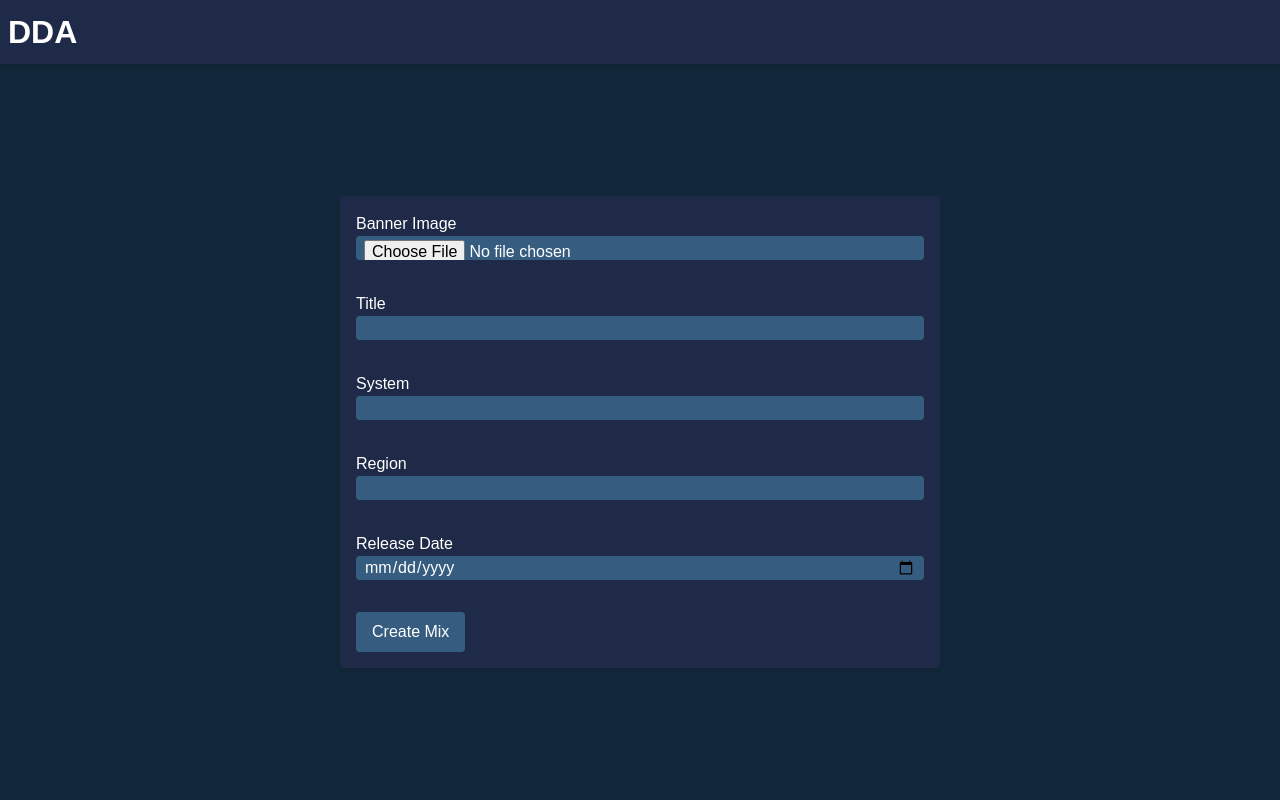
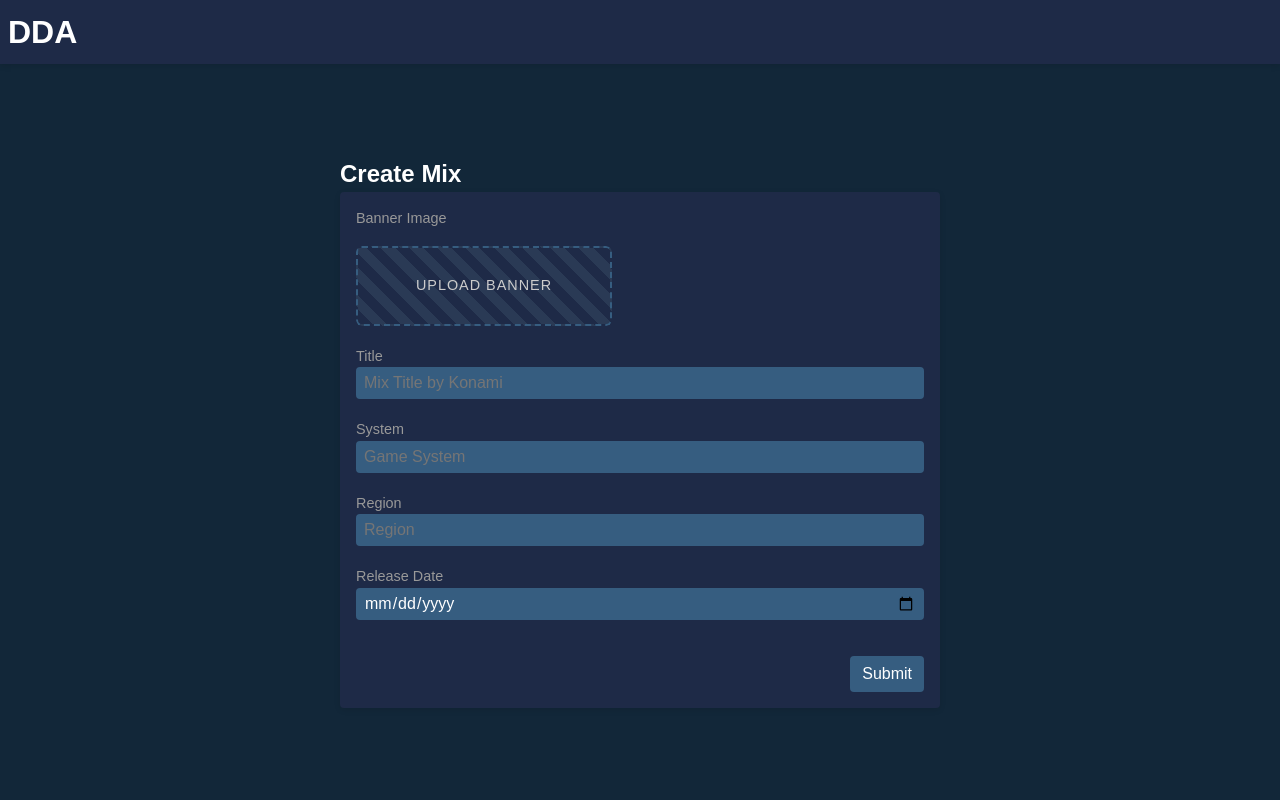
Before and after one commit to clynamic/dance_dance_analytics, a Flask app: page /mix/create in a window 1280 px wide. Run offline with Flask 3, Linux system fonts and the light colour scheme; parts of the project's set-up code (start-up, migrations or seed data) failed here and were passed over.

Commit message:
updated mix creation form

```diff
--- /dev/null
+++ b/app/static/css/mix/_form.css
@@ -0,0 +1,64 @@
+.banner-preview-wrapper {
+  display: block;
+  position: relative;
+
+  width: 256px;
+  height: 80px;
+
+  margin-top: 1rem;
+
+  border-radius: 6px;
+  overflow: hidden;
+  cursor: pointer;
+
+  outline: 2px solid transparent;
+
+  transition: outline 0.2s ease-in-out;
+}
+
+.banner-preview-wrapper:hover {
+  outline: 2px solid var(--ddr-pink);
+}
+
+.banner-placeholder {
+  display: flex;
+  align-items: center;
+  justify-content: center;
+
+  width: 100%;
+  height: 100%;
+
+  background: repeating-linear-gradient(
+    45deg,
+    transparent,
+    transparent 10px,
+    var(--surface-variant) 10px,
+    var(--surface-variant) 20px
+  );
+  border: 2px dashed var(--interact-color);
+  border-radius: 6px;
+
+  color: #ccc;
+  font-size: 0.9rem;
+  text-transform: uppercase;
+  letter-spacing: 1px;
+
+  pointer-events: none;
+}
+
+.banner-preview-wrapper img {
+  display: block;
+  object-fit: cover;
+
+  width: 100%;
+  height: 100%;
+
+  border-radius: 6px;
+
+  pointer-events: none;
+}
+
+button[type="submit"] {
+  margin-top: 16px;
+  align-self: flex-end;
+}
--- a/app/static/css/mix/create.css
+++ b/app/static/css/mix/create.css
@@ -5,10 +5,12 @@ main {
   align-items: center;
 }
 
-.mix-card {
+.content {
   width: 600px;
   max-width: 100%;
+}
 
+.mix-card {
   padding: 16px;
 
   background: var(--surface-color);
@@ -22,5 +24,5 @@ main {
   flex-direction: column;
   align-items: flex-start;
 
-  gap: 1rem;
+  gap: 4px;
 }
--- a/app/static/css/styles.css
+++ b/app/static/css/styles.css
@@ -6,6 +6,7 @@
 
   --background-color: #122739;
   --surface-color: #1e2a47;
+  --surface-variant: #2a3a55;
   --interact-color: #365d80;
   --foreground-color: #ffffff;
   --foreground-color-muted: #999999;
@@ -44,7 +45,7 @@ h6 {
 }
 
 input {
-  height: 24px;
+  height: 32px;
 
   padding: 4px 8px;
 
@@ -53,10 +54,22 @@ input {
 
   border: none;
   border-radius: var(--border-radius);
+
+  outline: 2px solid transparent;
+
+  transition: background 0.2s ease-in-out, outline 0.2s ease-in-out;
+}
+
+input:hover {
+  outline: 2px solid var(--ddr-pink);
+}
+
+input:focus {
+  outline: 2px solid var(--ddr-pink);
 }
 
 button {
-  padding: 8px 16px;
+  padding: 6px 12px;
 
   background: var(--interact-color);
   color: var(--foreground-color);
@@ -66,11 +79,17 @@ button {
 
   cursor: pointer;
 
-  transition: background 0.2s ease-in-out;
+  outline: 2px solid transparent;
+
+  transition: background 0.2s ease-in-out, outline 0.2s ease-in-out;
 }
 
 button:hover {
   background: var(--ddr-pink);
+}
+
+button:focus {
+  outline: 2px solid var(--ddr-pink);
 }
 
 .link-wrapper,
@@ -93,6 +112,11 @@ button:hover {
   margin-bottom: 16px;
 }
 
+.form-field label {
+  color: var(--foreground-color-muted);
+  font-size: 0.9rem;
+}
+
 .form-field input {
   width: 100%;
 }
--- /dev/null
+++ b/app/templates/mix/_form.html
@@ -0,0 +1,81 @@
+<form id="mix-form" enctype="multipart/form-data">
+  <div class="form-field">
+    <label for="banner">Banner Image</label>
+
+    <label
+      for="banner"
+      class="banner-preview-wrapper"
+      id="banner-preview-wrapper"
+    >
+      <div class="banner-placeholder" id="banner-placeholder">
+        Upload Banner
+      </div>
+      <img id="banner-preview" src="" alt="Preview" style="display: none" />
+    </label>
+
+    <input
+      type="file"
+      id="banner"
+      name="banner"
+      accept="image/*"
+      style="display: none"
+      {%
+      if
+      required
+      %}required{%
+      endif
+      %}
+    />
+  </div>
+
+  <div class="form-field">
+    <label for="title">Title</label>
+    <input
+      type="text"
+      id="title"
+      name="title"
+      required
+      placeholder="Mix Title by Konami"
+      value="{{ mix.title if mix else '' }}"
+    />
+  </div>
+
+  <div class="form-field">
+    <label for="system">System</label>
+    <input
+      type="text"
+      id="system"
+      name="system"
+      required
+      placeholder="Game System"
+      value="{{ mix.system if mix else '' }}"
+    />
+  </div>
+
+  <div class="form-field">
+    <label for="region">Region</label>
+    <input
+      type="text"
+      id="region"
+      name="region"
+      required
+      placeholder="Region"
+      value="{{ mix.region if mix else '' }}"
+    />
+  </div>
+
+  <div class="form-field">
+    <label for="release">Release Date</label>
+    <input
+      type="date"
+      id="release"
+      name="release"
+      required
+      value="{{ mix.release if mix else '' }}"
+    />
+  </div>
+
+  <button type="submit">{{ action_label or 'Submit' }}</button>
+</form>
+
+<div id="result"></div>
--- a/app/templates/mix/create.html
+++ b/app/templates/mix/create.html
@@ -4,38 +4,14 @@ head %}
   rel="stylesheet"
   href="{{ url_for('static', filename='css/mix/create.css') }}"
 />
+<link
+  rel="stylesheet"
+  href="{{ url_for('static', filename='css/mix/_form.css') }}"
+/>
 {% endblock %} {% block content %}
-<div class="mix-card">
-  <form id="mix-form">
-    <div class="form-field">
-      <label for="banner">Banner Image</label>
-      <input type="file" id="banner" name="banner" accept="image/*" required />
-    </div>
-
-    <div class="form-field">
-      <label for="title">Title</label>
-      <input type="text" id="title" name="title" required />
-    </div>
-
-    <div class="form-field">
-      <label for="system">System</label>
-      <input type="text" id="system" name="system" required />
-    </div>
-
-    <div class="form-field">
-      <label for="region">Region</label>
-      <input type="text" id="region" name="region" required />
-    </div>
-
-    <div class="form-field">
-      <label for="release">Release Date</label>
-      <input type="date" id="release" name="release" required />
-    </div>
-
-    <button type="submit">Create Mix</button>
-  </form>
-
-  <div id="result"></div>
+<div class="content">
+  <h2>Create Mix</h2>
+  <div class="mix-card">{% include "mix/_form.html" %}</div>
 </div>
 
 <script>
@@ -57,5 +33,24 @@ head %}
       2
     );
   });
+
+  document.getElementById("banner").addEventListener("change", (e) => {
+    const file = e.target.files[0];
+    const preview = document.getElementById("banner-preview");
+    const placeholder = document.getElementById("banner-placeholder");
+
+    if (file) {
+      const reader = new FileReader();
+      reader.onload = function (e) {
+        preview.src = e.target.result;
+        preview.style.display = "block";
+        placeholder.style.display = "none";
+      };
+      reader.readAsDataURL(file);
+    } else {
+      preview.style.display = "none";
+      placeholder.style.display = "flex";
+    }
+  });
 </script>
 {% endblock %}
```
